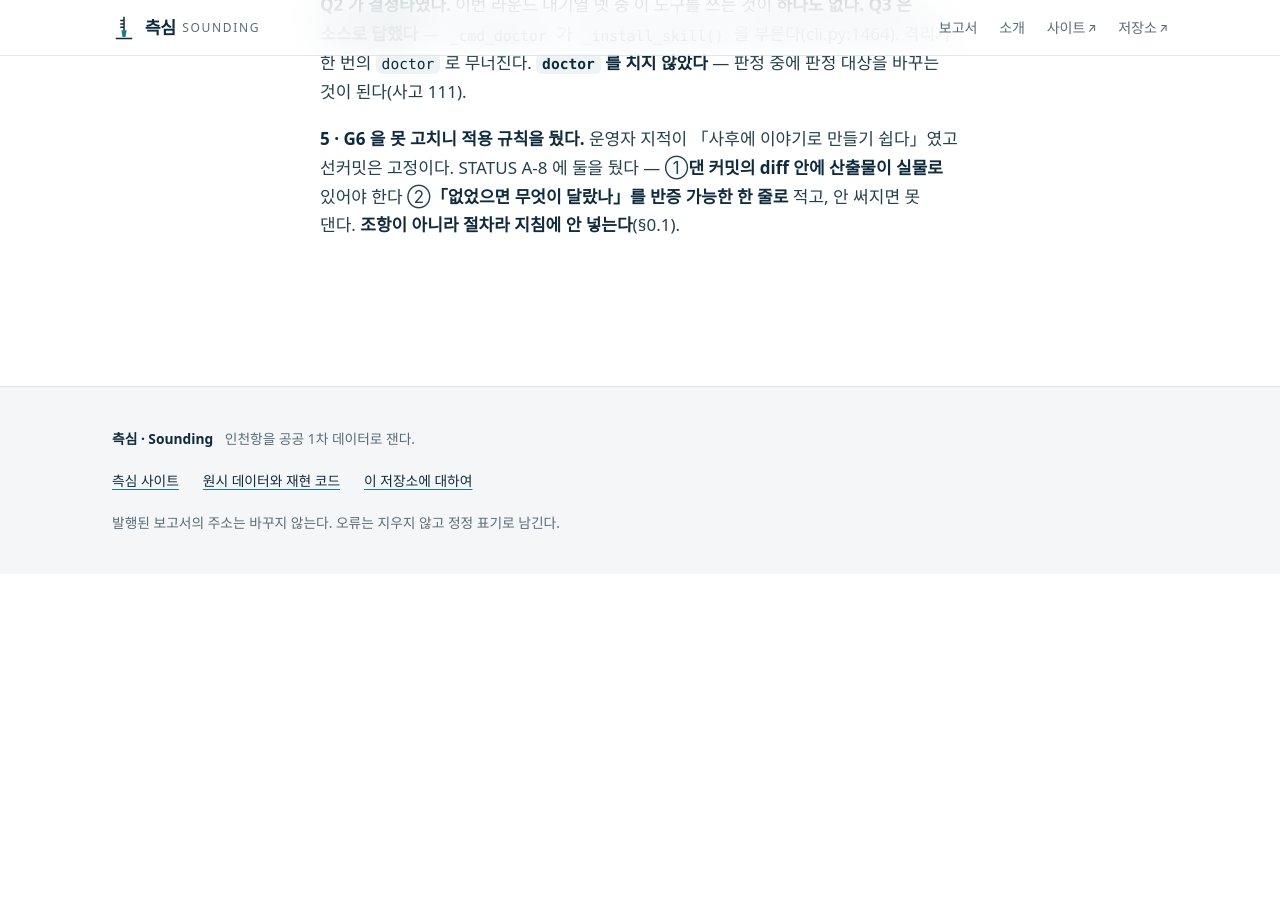
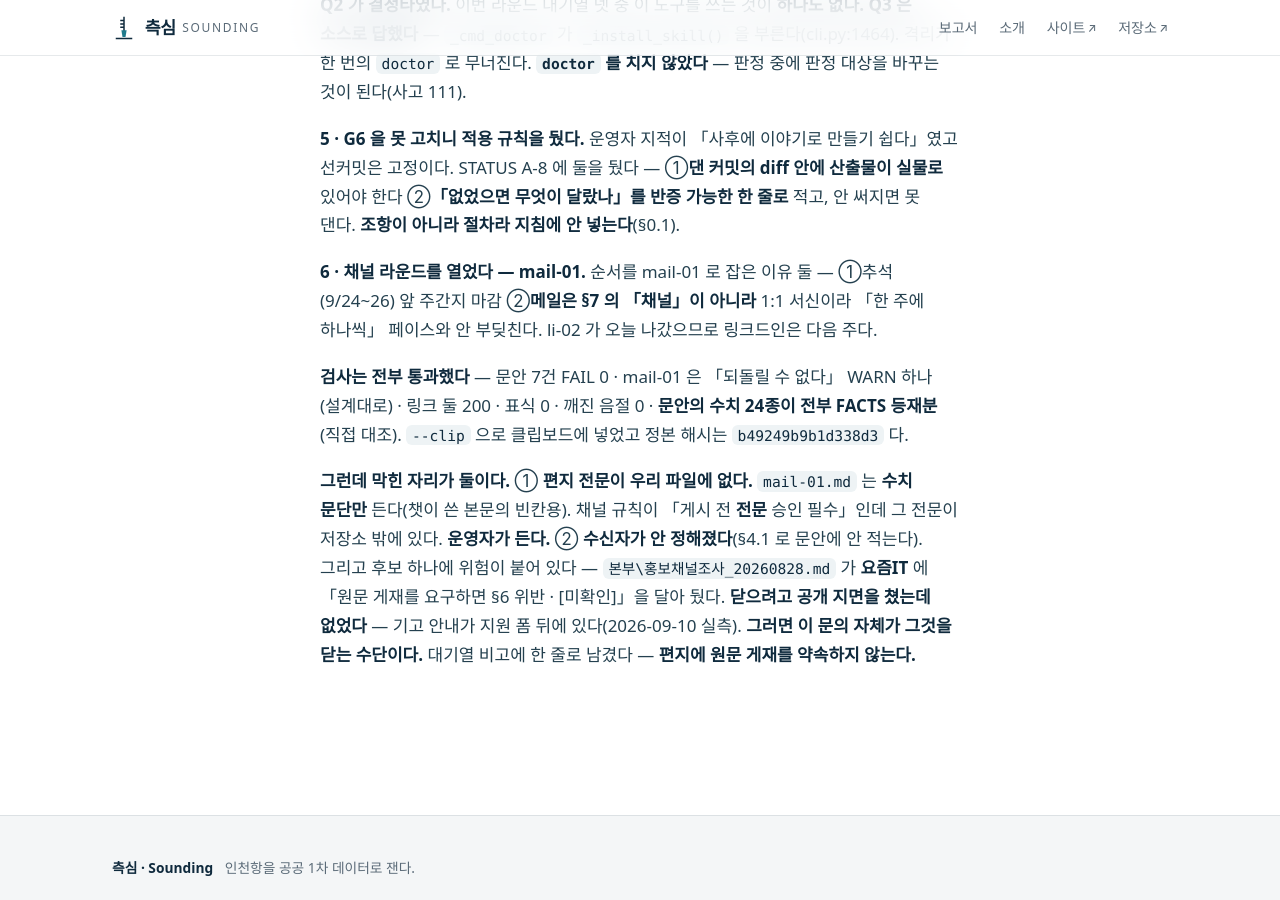
Before and after one commit to jisangj03-dev/incheon-port-analysis, a Jekyll site: the page built from docs/작업기록.md, in a window 1280 px wide and 900 px high, scrolled down 110734 px. Built offline with Jekyll 4.4.1, drawn with Linux system fonts in a browser that asks for light colours; some web fonts are replaced; our own code applies the rules of GitHub Pages for plain Markdown files; before the commit the page ends 111308 px from its top, so only the background shows below that.

Commit message:
docs(채널): mail-01 을 사람 손 앞까지 밀었다 — 막힌 자리 둘을 대기열이 든다
검사 전부 통과 — 문안 7건 FAIL 0 · 링크 200 · 표식 0 · 깨진 음절 0 ·
**수치 24종이 전부 FACTS 등재분**(문안과 대장을 직접 대조). 정본 해시 b49249b9b1d338d3.

**막힌 자리 둘을 대기열 비고에 적었다.**
① 편지 **전문이 우리 파일에 없다** — `mail-01.md` 는 수치 문단만 든다. 규칙은 전문 승인이다.
② 수신자 미정. 후보 하나(요즘IT)에 「원문 게재를 요구하면 §6 위반 · [미확인]」이 달려 있고,
   **공개 지면으로는 안 닫힌다**(기고 안내가 지원 폼 뒤 · 09-10 실측).
   **이 문의가 그것을 닫는 수단이다 — 편지에 원문 게재를 약속하지 않는다.**

순서를 mail-01 로 잡은 이유: 추석(9/24~26) 앞 마감 · 메일은 §7 의 「채널」이 아니라
1:1 서신이라 「한 주에 하나씩」과 안 부딪친다(li-02 가 오늘 나갔다).

Co-Authored-By: Claude Opus 5 (1M context) <noreply@anthropic.com>
Claude-Session: https://claude.ai/code/session_01KFYvgjL5ghepZqAvxg2a7P

```diff
--- a/docs/작업기록.md
+++ b/docs/작업기록.md
@@ -2408,3 +2408,20 @@ unsure」로 **자기 지속을 스스로 지시**하는 것을 보고 순서를
 **5 · G6 을 못 고치니 적용 규칙을 뒀다.** 운영자 지적이 「사후에 이야기로 만들기 쉽다」였고 선커밋은 고정이다.
 STATUS A-8 에 둘을 뒀다 — ①**댄 커밋의 diff 안에 산출물이 실물로** 있어야 한다 ②**「없었으면 무엇이
 달랐나」를 반증 가능한 한 줄로** 적고, 안 써지면 못 댄다. **조항이 아니라 절차라 지침에 안 넣는다**(§0.1).
+
+**6 · 채널 라운드를 열었다 — mail-01.**
+순서를 mail-01 로 잡은 이유 둘 — ①추석(9/24~26) 앞 주간지 마감 ②**메일은 §7 의 「채널」이 아니라**
+1:1 서신이라 「한 주에 하나씩」 페이스와 안 부딪친다. li-02 가 오늘 나갔으므로 링크드인은 다음 주다.
+
+**검사는 전부 통과했다** — 문안 7건 FAIL 0 · mail-01 은 「되돌릴 수 없다」 WARN 하나(설계대로) ·
+링크 둘 200 · 표식 0 · 깨진 음절 0 · **문안의 수치 24종이 전부 FACTS 등재분**(직접 대조).
+`--clip` 으로 클립보드에 넣었고 정본 해시는 `b49249b9b1d338d3` 다.
+
+**그런데 막힌 자리가 둘이다.**
+① **편지 전문이 우리 파일에 없다.** `mail-01.md` 는 **수치 문단만** 든다(챗이 쓴 본문의 빈칸용).
+   채널 규칙이 「게시 전 **전문** 승인 필수」인데 그 전문이 저장소 밖에 있다. **운영자가 든다.**
+② **수신자가 안 정해졌다**(§4.1 로 문안에 안 적는다). 그리고 후보 하나에 위험이 붙어 있다 —
+   `본부\홍보채널조사_20260828.md` 가 **요즘IT** 에 「원문 게재를 요구하면 §6 위반 · [미확인]」을 달아 뒀다.
+   **닫으려고 공개 지면을 쳤는데 없었다** — 기고 안내가 지원 폼 뒤에 있다(2026-09-10 실측).
+   **그러면 이 문의 자체가 그것을 닫는 수단이다.** 대기열 비고에 한 줄로 남겼다 —
+   **편지에 원문 게재를 약속하지 않는다.**
```
Also changed, not shown: docs/채널대기열.md (+1 -1 lines).
